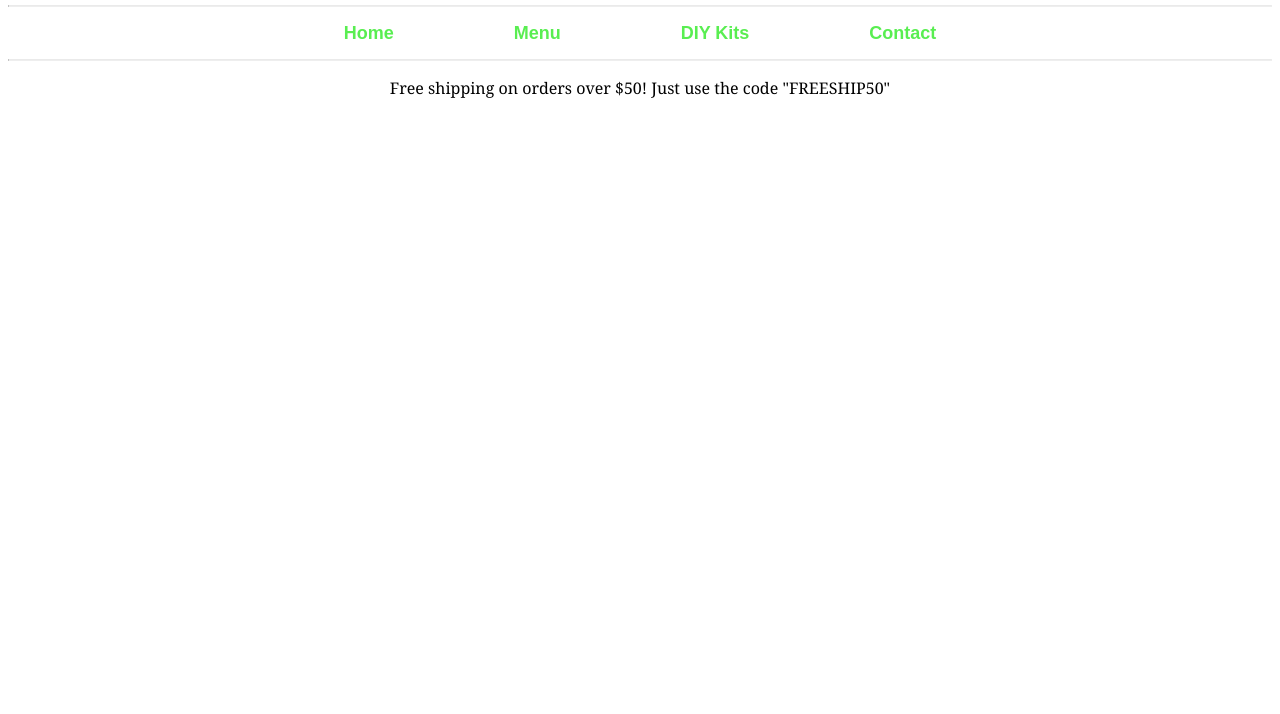
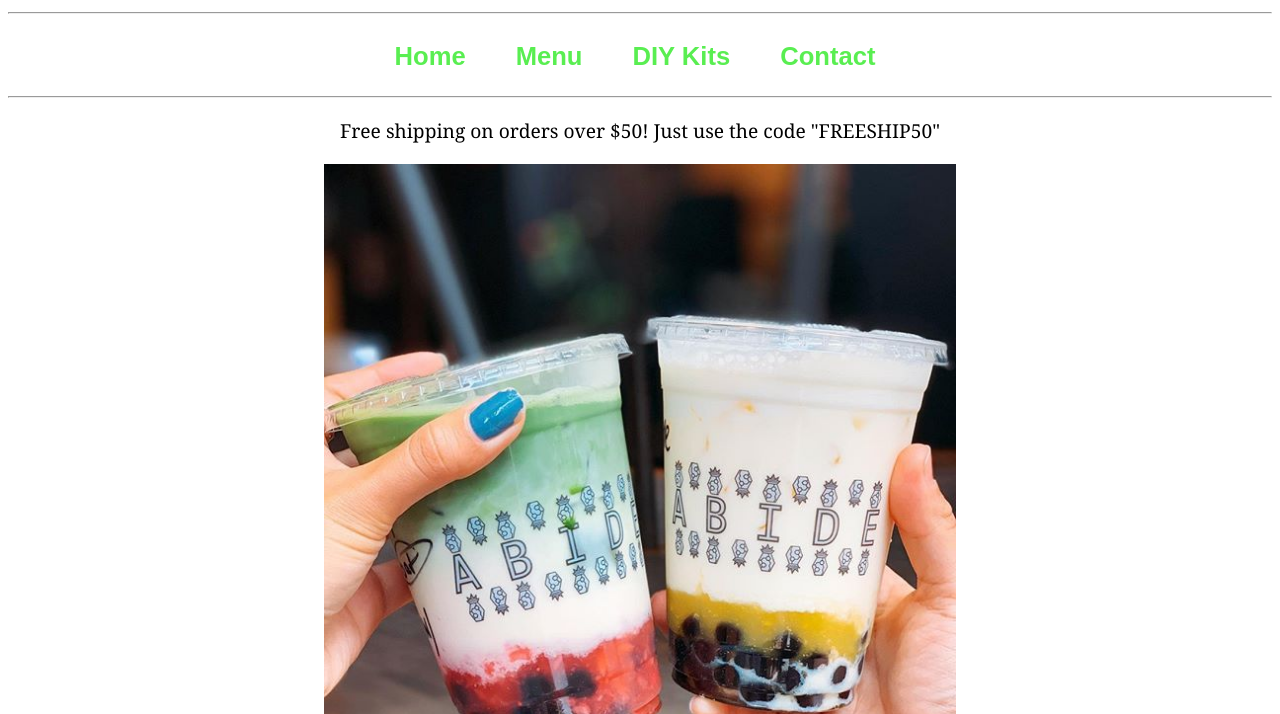
Before and after one commit to pjing01/abide.github.io, a plain HTML site: page diykits.html in a window 1280 px wide. Shown: the part 86-800 px from the top of the page. Drawn offline with Linux system fonts and the light colour scheme.

Commit message:
Add files via upload

```diff
--- a/abidestyle.css
+++ b/abidestyle.css
@@ -5,17 +5,20 @@ body {
 	text-align: center;
 	font-family: Cambria, "Hoefler Text", "Liberation Serif", Times, "Times New Roman", "serif";
 	color: #000000;
-	font-size: 16px;
+	font-size: 2vw;
 }
 
 h1 {
 	color: #E26062;
-	font-size: 32px;
+}
+
+p {
+	font-size: 1.5vw;
 }
 
 a {
 	font-family: "Arial";
-	font-size: 18px;
+	font-size: 2vw;
 	color: #59EE51;
 	text-decoration: none;
 }
@@ -27,14 +30,26 @@ table {
 }
 
 th {
-	padding-left: 60px;
-	padding-right: 60px;
-	padding-top: 7px;
-	padding-bottom: 7px;
+	padding-left: 20px;
+	padding-right: 30px;
+	padding-top: 2%;
+	padding-bottom: 2%;
 }
 
 th:hover {background-color: #f5f5f5;}
 
 hr {
-	border-top: .75px solid #EAEAEA;
+	border-top: 1% solid #EAEAEA;
 }
+
+.responsive {
+	width: 100%;
+	height: auto;
+}
+
+.small {
+	margin-left: auto;
+	margin-right: auto;
+	width: 50%;
+	height: auto;
+}
--- a/diykits.html
+++ b/diykits.html
@@ -24,5 +24,10 @@
 	</header>
 	<p>Free shipping on orders over $50! Just use the code "FREESHIP50"
 	</p>
+	<div>
+    	<img src="drink3.jpg" alt="drinks" class="small">
+    	<img src="diypackage.jpeg" alt="drinks" class="small">
+    	<img src="drink2.jpg" alt="drinks" class="small">
+	</div>
 </body>
 </html>
```
Also changed, not shown: contact.html (+1 -0 lines), index.html (+1 -1 lines), menu.html (+3 -6 lines), abidelogo.png (added), diypackage.jpeg (added), drink2.jpg (added), drink3.jpg (added), drinks.jfif (added), location.jpg (added), sign.png (added).
